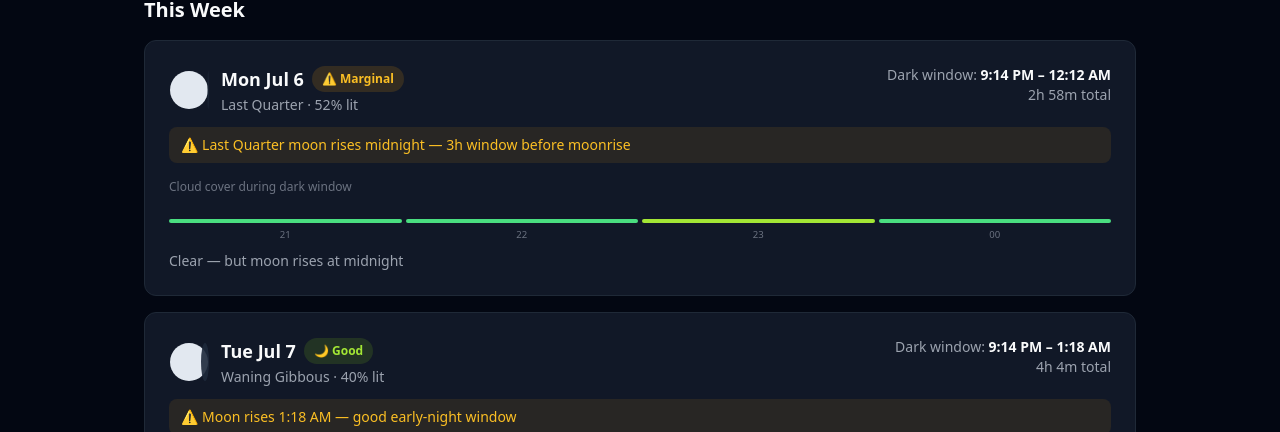
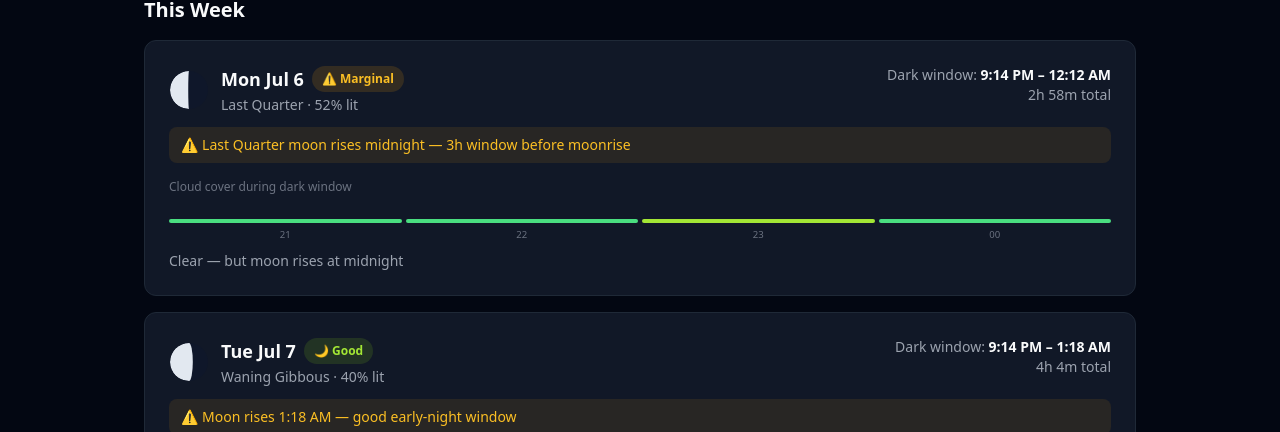
Before and after one commit to aclr8/dark-skies-fyi, a Next.js app: page /parks/anza-borrego in a window 1280 px wide. Shown: the part 245-677 px from the top of the page. Built offline with nearby package versions, Linux system fonts and the light colour scheme.

Commit message:
Fix moon phase rendering with accurate SVG path

```diff
--- a/components/MoonPhaseIcon.tsx
+++ b/components/MoonPhaseIcon.tsx
@@ -6,41 +6,87 @@ interface Props {
 
 export default function MoonPhaseIcon({ illumination, phaseName, size = 40 }: Props) {
   const r = size / 2
-  const cx = r
-  const cy = r
+  const pct = illumination / 100
 
-  // Shadow arc width: 0% lit = full dark half, 100% lit = full bright
-  // We approximate by drawing a dark ellipse overlay
-  const pct = illumination / 100
-  // rx of shadow ellipse: 0 at 50% lit, r at 0% or 100%
-  const rx = Math.abs(pct - 0.5) * 2 * r
-  const waning = phaseName.toLowerCase().includes('waning') || phaseName === 'Last Quarter'
-  const shadowLeft = !waning
+  // Terminator ellipse rx derived from: lit_area = πr(r ± tRx)/2 = pct·πr²
+  const tRx = Math.abs(2 * pct - 1) * (r - 1)
+
+  const isWaning =
+    phaseName.toLowerCase().includes('waning') ||
+    phaseName.toLowerCase().includes('last quarter')
+  const isGibbous = pct > 0.5
+
+  const ariaLabel = `${phaseName} — ${illumination}% lit`
+
+  // Edge cases
+  if (illumination <= 1) {
+    return (
+      <svg width={size} height={size} viewBox={`0 0 ${size} ${size}`} aria-label={ariaLabel} role="img">
+        <circle cx={r} cy={r} r={r - 1} fill="#0f172a" />
+      </svg>
+    )
+  }
+  if (illumination >= 99) {
+    return (
+      <svg width={size} height={size} viewBox={`0 0 ${size} ${size}`} aria-label={ariaLabel} role="img">
+        <circle cx={r} cy={r} r={r - 1} fill="#e2e8f0" />
+      </svg>
+    )
+  }
+
+  // Build lit-area path.
+  // Convention: waxing = light on right, waning = light on left.
+  // SVG arc sweep: 0 = CCW, 1 = CW.
+  //
+  // Each path traces:
+  //   1. The lit-side semicircle of the outer disc (top → bottom)
+  //   2. Back to top via the terminator ellipse
+  //
+  // Crescent  (<50%): terminator cuts INTO the lit semicircle  → same sweep back
+  // Gibbous   (>50%): terminator ADDS a sliver on the dark side → opposite sweep back
+  const top = `${r},${1}`
+  const bot = `${r},${size - 1}`
+  let path: string
+
+  if (!isWaning) {
+    // WAXING — light on right
+    if (!isGibbous) {
+      // Crescent: CW right semicircle ↓, CW back up via right side of terminator
+      path = `M ${top} A ${r - 1},${r - 1} 0 0,1 ${bot} A ${tRx},${r - 1} 0 0,1 ${top}`
+    } else {
+      // Gibbous: CW right semicircle ↓, CCW back up via left side of terminator
+      path = `M ${top} A ${r - 1},${r - 1} 0 0,1 ${bot} A ${tRx},${r - 1} 0 0,0 ${top}`
+    }
+  } else {
+    // WANING — light on left
+    if (!isGibbous) {
+      // Crescent: CCW left semicircle ↓, CCW back up via left side of terminator
+      path = `M ${top} A ${r - 1},${r - 1} 0 0,0 ${bot} A ${tRx},${r - 1} 0 0,0 ${top}`
+    } else {
+      // Gibbous: CCW left semicircle ↓, CW back up via right side of terminator
+      path = `M ${top} A ${r - 1},${r - 1} 0 0,0 ${bot} A ${tRx},${r - 1} 0 0,1 ${top}`
+    }
+  }
+
+  const clipId = `mc-${illumination}-${isWaning ? 'n' : 'x'}`
 
   return (
     <svg
       width={size}
       height={size}
       viewBox={`0 0 ${size} ${size}`}
-      aria-label={`${phaseName} — ${illumination}% lit`}
+      aria-label={ariaLabel}
       role="img"
     >
-      {/* Moon disc */}
-      <circle cx={cx} cy={cy} r={r - 1} fill="#e2e8f0" />
-      {/* Shadow ellipse */}
-      {illumination < 99 && (
-        <ellipse
-          cx={shadowLeft ? cx - r + rx : cx + r - rx}
-          cy={cy}
-          rx={rx || 1}
-          ry={r - 1}
-          fill="#1e293b"
-          opacity={pct < 0.5 ? 0.9 : 0.7}
-        />
-      )}
-      {illumination === 0 && (
-        <circle cx={cx} cy={cy} r={r - 1} fill="#1e293b" />
-      )}
+      <defs>
+        <clipPath id={clipId}>
+          <circle cx={r} cy={r} r={r - 1} />
+        </clipPath>
+      </defs>
+      {/* Dark background */}
+      <circle cx={r} cy={r} r={r - 1} fill="#0f172a" />
+      {/* Lit area — clipped to disc */}
+      <path d={path} fill="#e2e8f0" clipPath={`url(#${clipId})`} />
     </svg>
   )
 }
```
